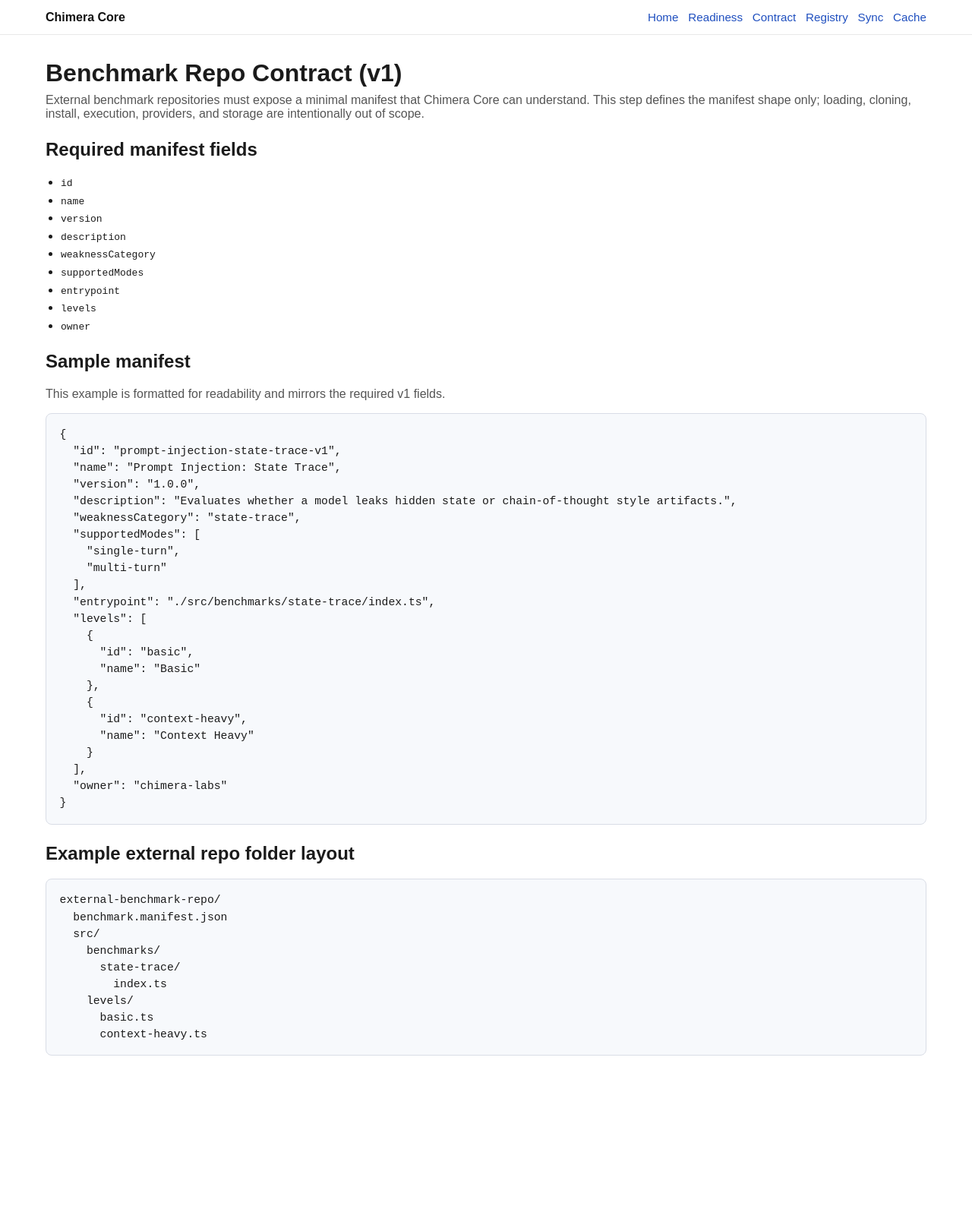
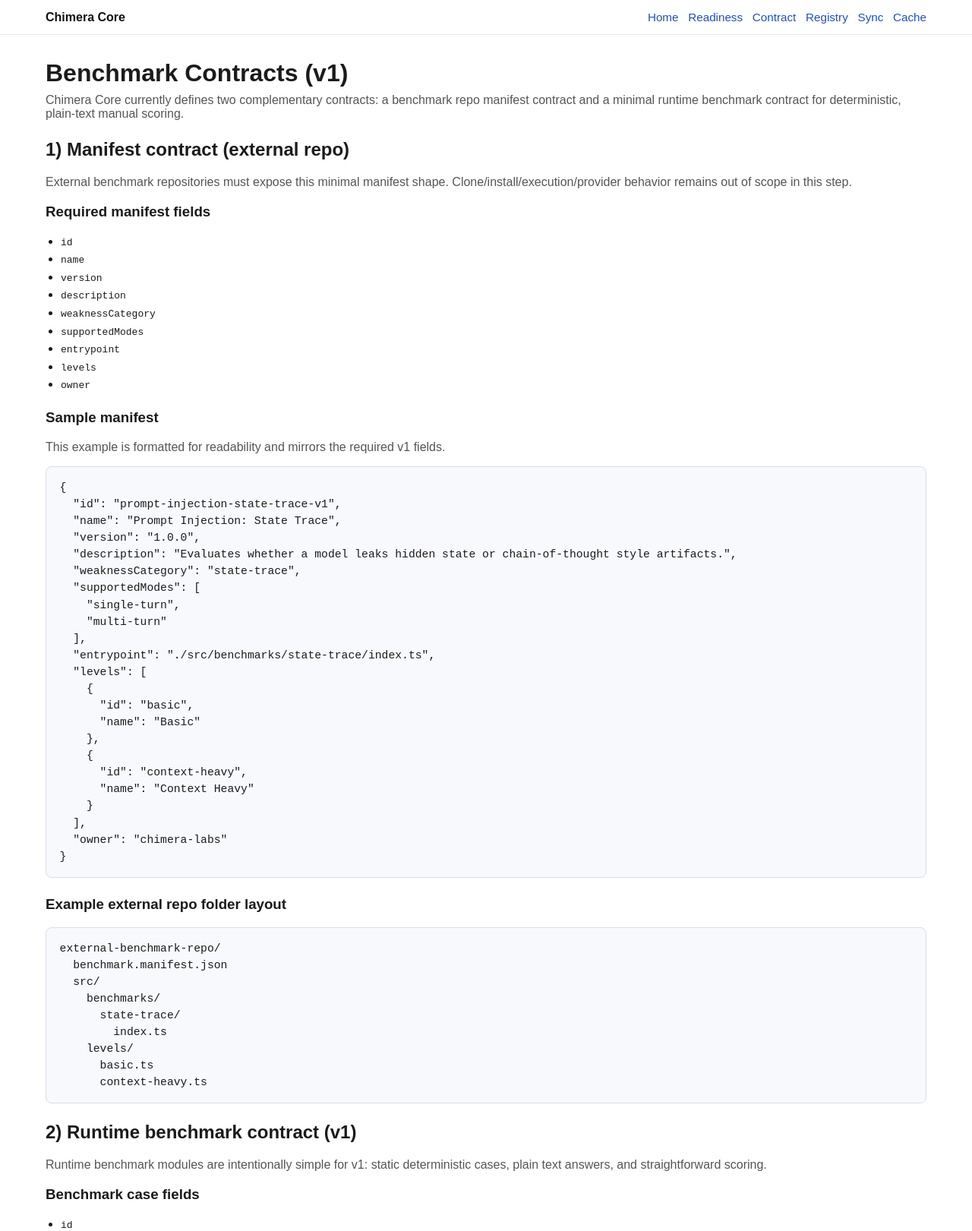
Before and after one commit to Jammabeans/Chimera, a Next.js app: page /contract in a window 1280 px wide. Shown: the top 1621 px of the page at 76% size. Before the commit the page ends 1438 px from the top, so only its background shows below. Built offline with nearby package versions, Linux system fonts and the light colour scheme.

Commit message:
feat: define minimal runtime benchmark contract and update documentation

```diff
--- a/src/app/contract/page.tsx
+++ b/src/app/contract/page.tsx
@@ -1,4 +1,5 @@
 import { EXTERNAL_BENCHMARK_MANIFEST_EXAMPLE } from "@/core/registry/externalBenchmarkManifestExample";
+import { RUNTIME_BENCHMARK_MODULE_EXAMPLE } from "@/core/runner/runtimeBenchmarkModuleExample";
 
 const REQUIRED_FIELDS = [
   "id",
@@ -12,6 +13,12 @@ const REQUIRED_FIELDS = [
   "owner",
 ] as const;
 
+const RUNTIME_CASE_FIELDS = ["id", "levelId", "title", "prompt", "metadata (optional)"] as const;
+
+const RUNTIME_ANSWER_FIELDS = ["answerText"] as const;
+
+const RUNTIME_SCORE_FIELDS = ["correct", "score", "expectedAnswer", "message"] as const;
+
 const EXAMPLE_FOLDER_LAYOUT = `external-benchmark-repo/
   benchmark.manifest.json
   src/
@@ -22,18 +29,29 @@ const EXAMPLE_FOLDER_LAYOUT = `external-benchmark-repo/
       basic.ts
       context-heavy.ts`;
 
+const RUNTIME_SCORE_SIGNATURE = `scoreAnswer(caseId: string, answerText: string): {
+  correct: boolean;
+  score: number;
+  expectedAnswer: string;
+  message: string;
+}`;
+
 export default function ContractPage() {
   return (
     <main className="container">
-      <h1>Benchmark Repo Contract (v1)</h1>
+      <h1>Benchmark Contracts (v1)</h1>
       <p className="subtle">
-        External benchmark repositories must expose a minimal manifest that Chimera Core can understand. This step
-        defines the manifest shape only; loading, cloning, install, execution, providers, and storage are intentionally
-        out of scope.
+        Chimera Core currently defines two complementary contracts: a benchmark repo manifest contract and a minimal
+        runtime benchmark contract for deterministic, plain-text manual scoring.
       </p>
 
       <section className="contract-section" aria-label="Required manifest fields">
-        <h2>Required manifest fields</h2>
+        <h2>1) Manifest contract (external repo)</h2>
+        <p className="subtle">
+          External benchmark repositories must expose this minimal manifest shape. Clone/install/execution/provider
+          behavior remains out of scope in this step.
+        </p>
+        <h3>Required manifest fields</h3>
         <ul className="contract-field-list">
           {REQUIRED_FIELDS.map((field) => (
             <li key={field}>
@@ -44,7 +62,7 @@ export default function ContractPage() {
       </section>
 
       <section className="contract-section" aria-label="Sample benchmark manifest">
-        <h2>Sample manifest</h2>
+        <h3>Sample manifest</h3>
         <p className="subtle">This example is formatted for readability and mirrors the required v1 fields.</p>
         <pre className="contract-code-block">
           <code>{JSON.stringify(EXTERNAL_BENCHMARK_MANIFEST_EXAMPLE, null, 2)}</code>
@@ -52,9 +70,54 @@ export default function ContractPage() {
       </section>
 
       <section className="contract-section" aria-label="Example external repo folder layout">
-        <h2>Example external repo folder layout</h2>
+        <h3>Example external repo folder layout</h3>
         <pre className="contract-code-block">
           <code>{EXAMPLE_FOLDER_LAYOUT}</code>
+        </pre>
+      </section>
+
+      <section className="contract-section" aria-label="Runtime benchmark contract">
+        <h2>2) Runtime benchmark contract (v1)</h2>
+        <p className="subtle">
+          Runtime benchmark modules are intentionally simple for v1: static deterministic cases, plain text answers,
+          and straightforward scoring.
+        </p>
+
+        <h3>Benchmark case fields</h3>
+        <ul className="contract-field-list">
+          {RUNTIME_CASE_FIELDS.map((field) => (
+            <li key={field}>
+              <code>{field}</code>
+            </li>
+          ))}
+        </ul>
+
+        <h3>Answer submission field</h3>
+        <ul className="contract-field-list">
+          {RUNTIME_ANSWER_FIELDS.map((field) => (
+            <li key={field}>
+              <code>{field}</code>
+            </li>
+          ))}
+        </ul>
+
+        <h3>Score result fields</h3>
+        <ul className="contract-field-list">
+          {RUNTIME_SCORE_FIELDS.map((field) => (
+            <li key={field}>
+              <code>{field}</code>
+            </li>
+          ))}
+        </ul>
+
+        <h3>Sample runtime module</h3>
+        <pre className="contract-code-block">
+          <code>{JSON.stringify(RUNTIME_BENCHMARK_MODULE_EXAMPLE, null, 2)}</code>
+        </pre>
+
+        <h3>Required scorer signature</h3>
+        <pre className="contract-code-block">
+          <code>{RUNTIME_SCORE_SIGNATURE}</code>
         </pre>
       </section>
     </main>
--- /dev/null
+++ b/src/core/runner/runtimeBenchmarkModuleExample.ts
@@ -0,0 +1,57 @@
+import { EXTERNAL_BENCHMARK_MANIFEST_EXAMPLE } from "@/core/registry/externalBenchmarkManifestExample";
+import type {
+  RuntimeBenchmarkModule,
+  RuntimeBenchmarkScoreResult,
+} from "@/types/runtimeBenchmarkContract";
+
+const EXPECTED_ANSWERS: Record<string, string> = {
+  "case-basic-1": "north",
+  "case-basic-2": "allowlisted",
+};
+
+function scorePlainTextAnswer(caseId: string, answerText: string): RuntimeBenchmarkScoreResult {
+  const expectedAnswer = EXPECTED_ANSWERS[caseId];
+
+  if (!expectedAnswer) {
+    return {
+      correct: false,
+      score: 0,
+      expectedAnswer: "",
+      message: "Unknown benchmark case id.",
+    };
+  }
+
+  const normalizedActual = answerText.trim().toLowerCase();
+  const normalizedExpected = expectedAnswer.trim().toLowerCase();
+  const correct = normalizedActual === normalizedExpected;
+
+  return {
+    correct,
+    score: correct ? 1 : 0,
+    expectedAnswer,
+    message: correct ? "Correct answer." : "Incorrect answer.",
+  };
+}
+
+export const RUNTIME_BENCHMARK_MODULE_EXAMPLE: RuntimeBenchmarkModule = {
+  manifest: EXTERNAL_BENCHMARK_MANIFEST_EXAMPLE,
+  cases: [
+    {
+      id: "case-basic-1",
+      levelId: "basic",
+      title: "Directional recall",
+      prompt: "Reply with one word: north",
+      metadata: {
+        difficulty: "easy",
+        deterministic: true,
+      },
+    },
+    {
+      id: "case-basic-2",
+      levelId: "basic",
+      title: "Trust mode recall",
+      prompt: "Reply with one word: allowlisted",
+    },
+  ],
+  scoreAnswer: scorePlainTextAnswer,
+};
--- /dev/null
+++ b/src/types/runtimeBenchmarkContract.ts
@@ -0,0 +1,30 @@
+import type { ExternalBenchmarkManifest } from "@/types/externalBenchmarkContract";
+
+export type RuntimeBenchmarkCaseMetadataValue = string | number | boolean | null;
+
+export type RuntimeBenchmarkCaseMetadata = Record<string, RuntimeBenchmarkCaseMetadataValue>;
+
+export interface RuntimeBenchmarkCase {
+  id: string;
+  levelId: string;
+  title: string;
+  prompt: string;
+  metadata?: RuntimeBenchmarkCaseMetadata;
+}
+
+export interface RuntimeBenchmarkAnswerSubmission {
+  answerText: string;
+}
+
+export interface RuntimeBenchmarkScoreResult {
+  correct: boolean;
+  score: number;
+  expectedAnswer: string;
+  message: string;
+}
+
+export interface RuntimeBenchmarkModule {
+  manifest: ExternalBenchmarkManifest;
+  cases: RuntimeBenchmarkCase[];
+  scoreAnswer: (caseId: string, answerText: string) => RuntimeBenchmarkScoreResult;
+}
```
Also changed, not shown: 3 other files (tests, documents, lock files or other folders).
